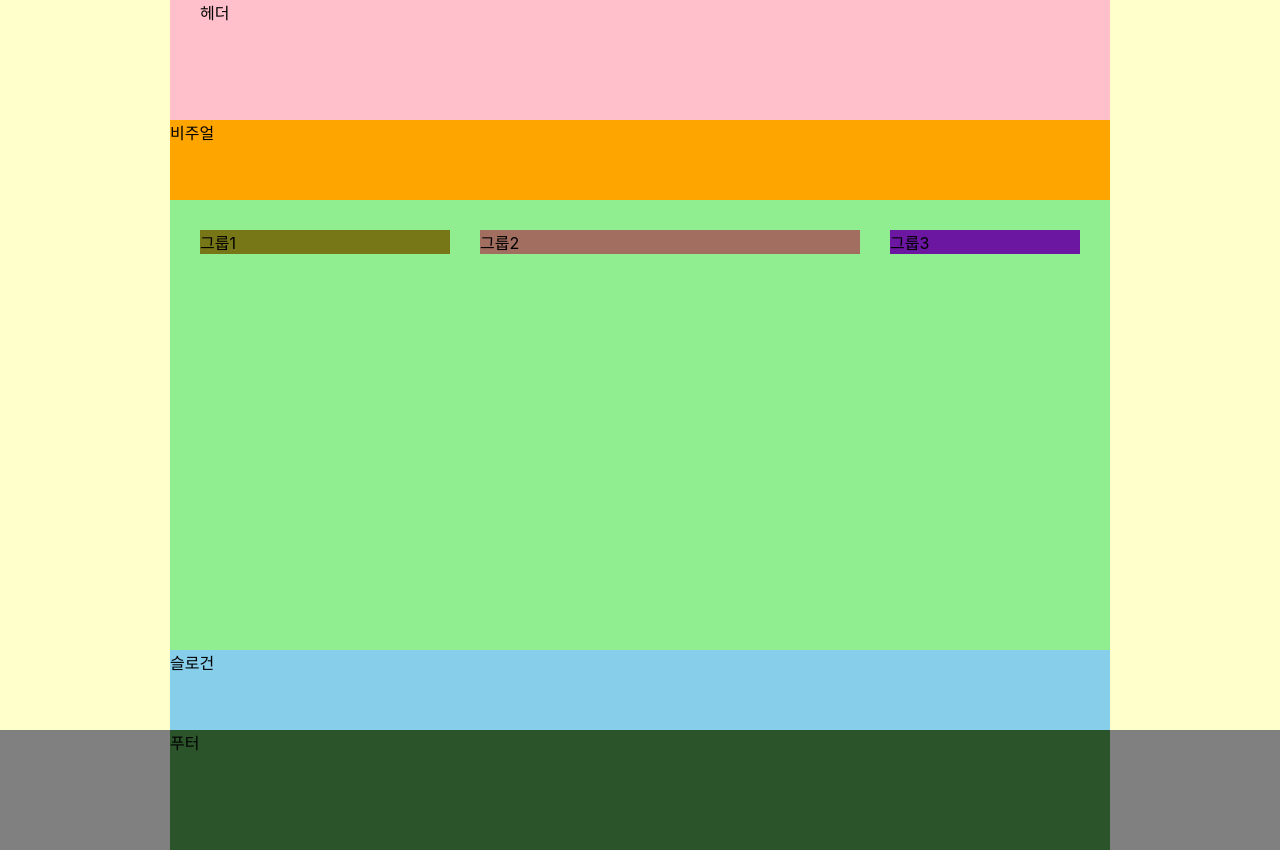
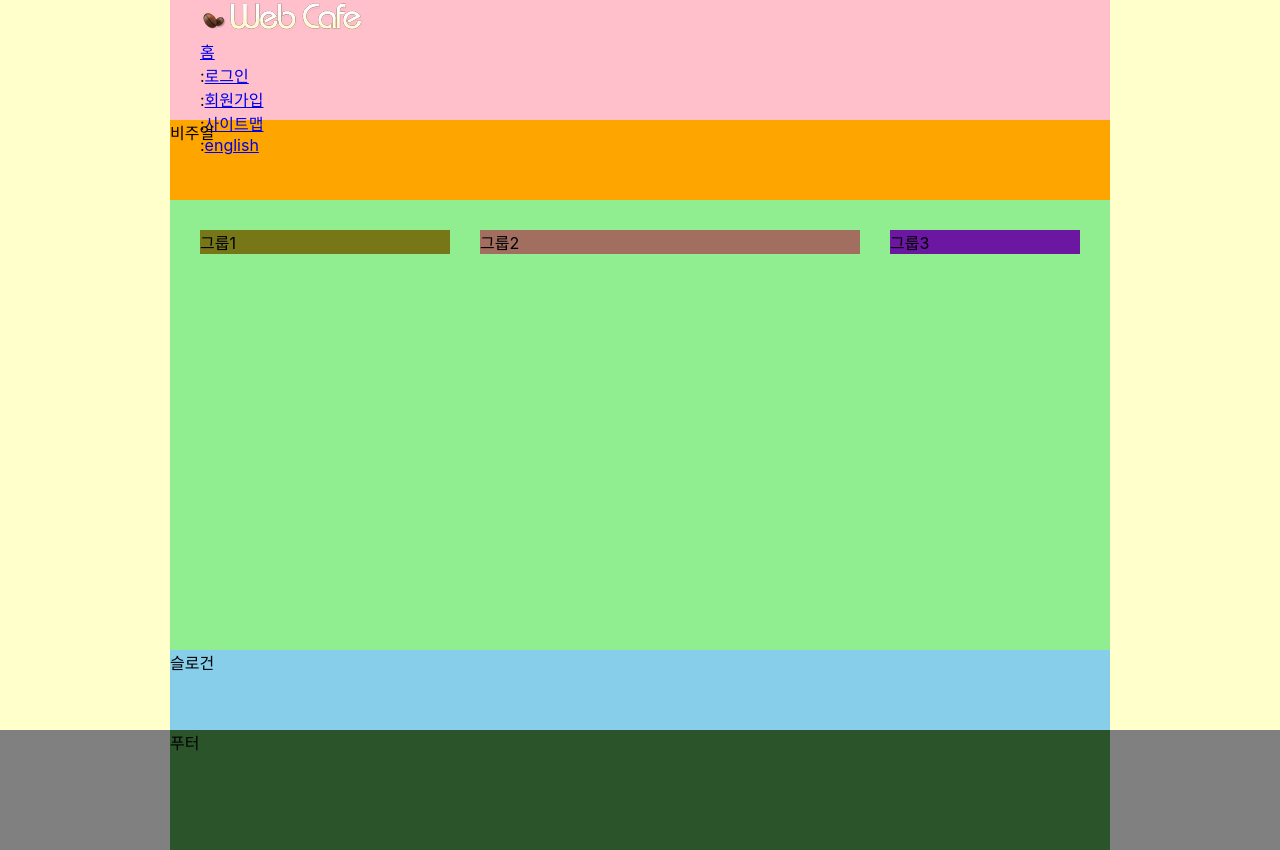
Before and after one commit to MIINII/HTML5, a website: page index.html in a window 1280 px wide. Drawn offline with Linux system fonts and the light colour scheme; a web font is replaced by a local one.

Commit message:
구조 수정

```diff
--- a/index.html
+++ b/index.html
@@ -9,12 +9,33 @@
     <meta name="viewport" content="width=device-width, initial-scale=1.0" />
 
     <!-- style -->
-    <link rel="stylesheet" as="style" crossorigin href="https://cdn.jsdelivr.net/gh/orioncactus/pretendard@v1.3.6/dist/web/static/pretendard.css" />
+    <link
+      rel="stylesheet"
+      as="style"
+      crossorigin
+      href="https://cdn.jsdelivr.net/gh/orioncactus/pretendard@v1.3.6/dist/web/static/pretendard.css" />
     <link rel="stylesheet" href="./styles/style.css" />
     <title>웹카페</title>
   </head>
   <body>
-    <header class="header">헤더</header>
+    <header class="header">
+      <h1 class="logo">
+        <!-- reFlow => rePaint -->
+        <a href="./index-complete.html"
+          ><img src="./assets/logo.png" alt="web cafe mainLogo" width="165" height="35"
+        /></a>
+      </h1>
+
+      <!-- ul.member>li*5>span[aria-hidden="true"]{:}+a[href="/"] -->
+      <ul class="member">
+        <li><a href="/">홈</a></li>
+        <li><span aria-hidden="true">:</span><a href="/">로그인</a></li>
+        <li><span aria-hidden="true">:</span><a href="/">회원가입</a></li>
+        <li><span aria-hidden="true">:</span><a href="/">사이트맵</a></li>
+        <li><span aria-hidden="true">:</span><a href="/">english</a></li>
+      </ul>
+    </header>
+
     <div class="visual">비주얼</div>
     <main class="main">
       <div class="group group1">그룹1</div>
```
